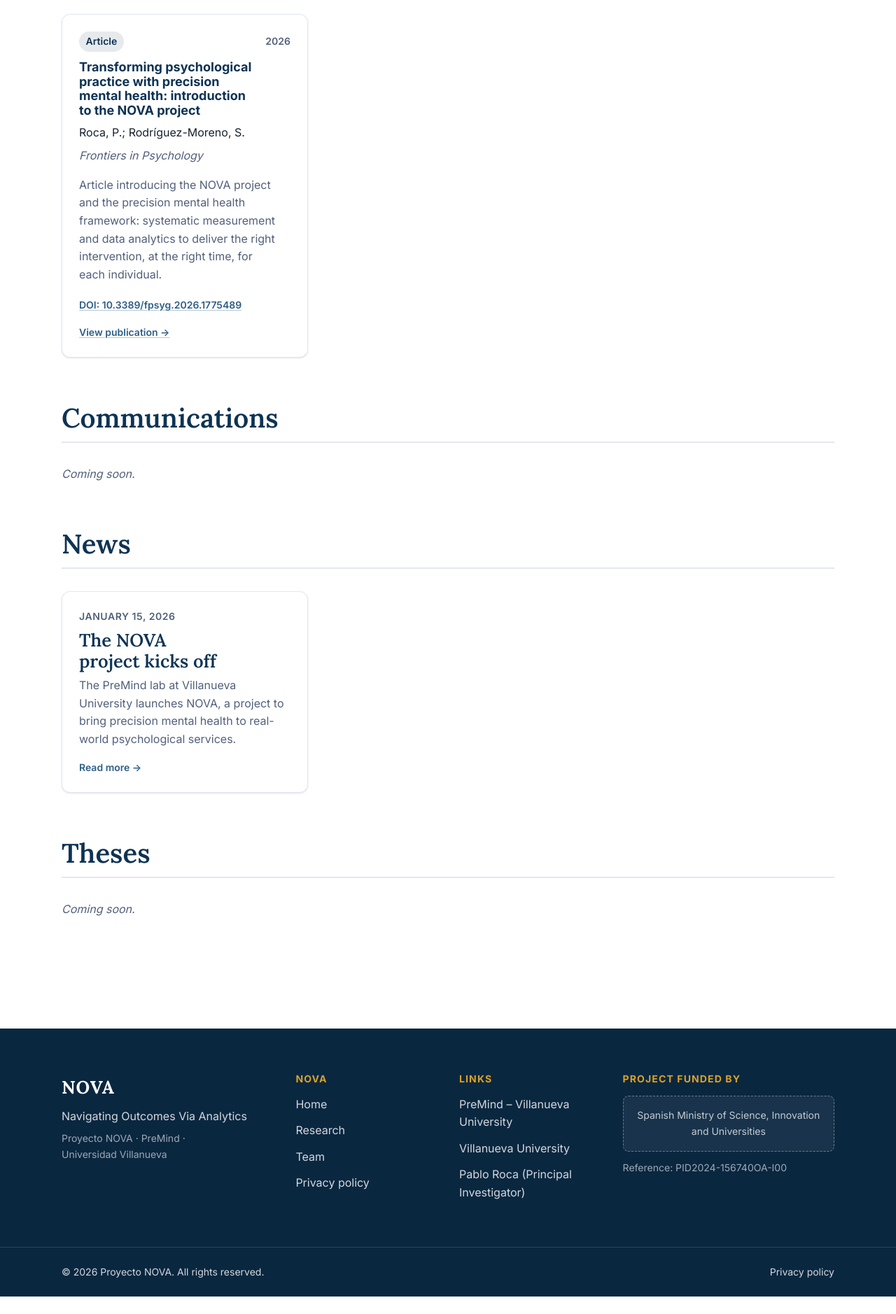
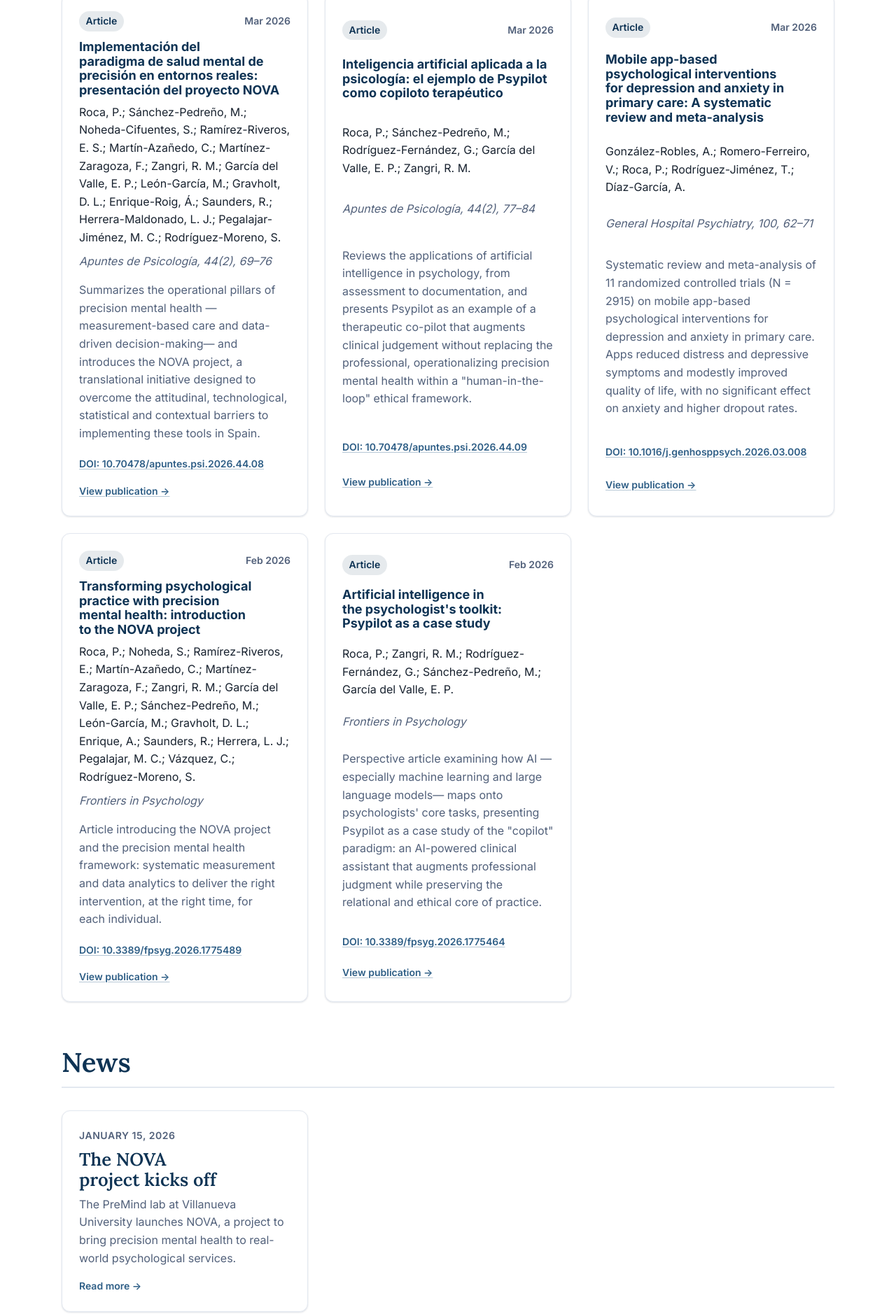
Before and after one commit to martinsps/martinsps.github.io, an Astro site: page /en/research in a window 1280 px wide. Shown: the part 538-2416 px from the top of the page at 70% size. Before the commit the page ends 2391 px from the top, so only its background shows below. Built offline with nearby package versions, Linux system fonts and the light colour scheme; Astro itself is replaced by a stand-in of ours.

Commit message:
Add publications and funder icon

```diff
--- a/src/components/Footer.astro
+++ b/src/components/Footer.astro
@@ -10,6 +10,7 @@ const institutionalLinks = [
   { href: EXTERNAL_LINKS.premind, label: t.footer.premind },
   { href: EXTERNAL_LINKS.villanueva, label: t.footer.villanueva },
   { href: EXTERNAL_LINKS.pabloRoca, label: t.footer.pabloRoca },
+  { href: EXTERNAL_LINKS.linkedin, label: t.footer.linkedin },
 ];
 
 const navLinks = [
@@ -52,17 +53,16 @@ const navLinks = [
 
     <div class="site-footer__funding">
       <h2 class="site-footer__heading">{t.footer.fundedBy}</h2>
-      {/*
-        TODO: replace this text placeholder with the official funder logo.
-        Drop the file in src/assets/funders/ and render it with astro:assets:
-          import ministerio from '../assets/funders/ministerio.svg';
-          import { Image } from 'astro:assets';
-          <Image src={ministerio} alt="..." height={64} />
-      */}
-      <div class="funder-logo" role="img" aria-label={t.footer.funder}>
-        <span>{t.footer.funder}</span>
+      <div class="funder-logo">
+        <img
+          src="/funders/logoMinisterio.jpeg"
+          alt={t.footer.funder}
+          width="1600"
+          height="328"
+          loading="lazy"
+        />
       </div>
-      <p class="site-footer__muted">{t.footer.projectRefLabel}: {SITE.projectRef}</p>
+      <p class="site-footer__muted">{t.footer.grant}</p>
     </div>
   </div>
 
@@ -128,15 +128,16 @@ const navLinks = [
     display: flex;
     align-items: center;
     justify-content: center;
-    text-align: center;
-    min-height: 5rem;
-    padding: var(--space-4);
+    padding: var(--space-3) var(--space-4);
     margin-bottom: var(--space-3);
-    border: 1px dashed color-mix(in srgb, var(--color-on-primary) 35%, transparent);
     border-radius: var(--radius-sm);
-    background: color-mix(in srgb, var(--color-on-primary) 6%, transparent);
-    font-size: var(--fs-300);
-    color: color-mix(in srgb, var(--color-on-primary) 75%, transparent);
+    background: #fff;
+  }
+  .funder-logo img {
+    display: block;
+    width: 100%;
+    max-width: 22rem;
+    height: auto;
   }
   .site-footer__bar {
     border-top: 1px solid color-mix(in srgb, var(--color-on-primary) 14%, transparent);
--- a/src/components/research/PublicationCard.astro
+++ b/src/components/research/PublicationCard.astro
@@ -11,12 +11,15 @@ const t = useTranslations(lang);
 const d = entry.data;
 const summary = pickLocalized(d.summary, lang);
 const doiUrl = d.doi ? `https://doi.org/${d.doi}` : undefined;
+const dateLabel = d.date
+  ? new Intl.DateTimeFormat(lang, { month: 'short', year: 'numeric', timeZone: 'UTC' }).format(d.date)
+  : String(d.year);
 ---
 
 <article class="pub card">
   <div class="pub__head">
     <span class="badge">{t.research.publicationTypes[d.type]}</span>
-    <span class="pub__year">{d.year}</span>
+    <span class="pub__year">{dateLabel}</span>
   </div>
   <h3 class="pub__title">
     {
--- a/src/components/views/ResearchView.astro
+++ b/src/components/views/ResearchView.astro
@@ -15,12 +15,7 @@ const pubKey = (p: CollectionEntry<'publications'>) =>
   p.data.date ? p.data.date.getTime() : new Date(p.data.year, 11, 31).getTime();
 
 const allPubs = await getCollection('publications');
-const articles = allPubs
-  .filter((p) => p.data.type !== 'communication')
-  .sort((a, b) => pubKey(b) - pubKey(a));
-const communications = allPubs
-  .filter((p) => p.data.type === 'communication')
-  .sort((a, b) => pubKey(b) - pubKey(a));
+const articles = allPubs.sort((a, b) => pubKey(b) - pubKey(a));
 
 const theses = (await getCollection('theses'))
   .filter((t) => !t.data.draft)
@@ -32,7 +27,6 @@ const news = (await getCollection('news'))
 
 const sections = [
   { id: 'publications', label: t.research.tabs.publications },
-  { id: 'communications', label: t.research.tabs.communications },
   { id: 'news', label: t.research.tabs.news },
   { id: 'theses', label: t.research.tabs.theses },
 ];
@@ -56,21 +50,6 @@ const sections = [
         articles.length > 0 ? (
           <div class="research-grid">
             {articles.map((entry) => (
-              <PublicationCard entry={entry} lang={lang} />
-            ))}
-          </div>
-        ) : (
-          <p class="research-empty">{t.research.empty}</p>
-        )
-      }
-    </div>
-
-    <div class="research-block" id="communications">
-      <h2>{t.research.tabs.communications}</h2>
-      {
-        communications.length > 0 ? (
-          <div class="research-grid">
-            {communications.map((entry) => (
               <PublicationCard entry={entry} lang={lang} />
             ))}
           </div>
--- a/src/config.ts
+++ b/src/config.ts
@@ -21,6 +21,7 @@ export const EXTERNAL_LINKS = {
   premind: 'https://www.villanueva.edu/grupo-investigacion/premind/',
   villanueva: 'https://www.villanueva.edu/',
   pabloRoca: 'https://pablorocamorales.com/',
+  linkedin: 'https://www.linkedin.com/company/laboratorio-premind',
   novaPaper:
     'https://www.frontiersin.org/journals/psychology/articles/10.3389/fpsyg.2026.1775489/full',
 } as const;
--- /dev/null
+++ b/src/content/publications/mobile-apps-primary-care-2026.yaml
@@ -0,0 +1,27 @@
+type: article
+title: "Mobile app-based psychological interventions for depression and anxiety in primary care: A systematic review and meta-analysis"
+authors:
+  - "González-Robles, A."
+  - "Romero-Ferreiro, V."
+  - "Roca, P."
+  - "Rodríguez-Jiménez, T."
+  - "Díaz-García, A."
+venue: "General Hospital Psychiatry, 100, 62–71"
+year: 2026
+date: 2026-03-10
+doi: 10.1016/j.genhosppsych.2026.03.008
+url: https://doi.org/10.1016/j.genhosppsych.2026.03.008
+featured: false
+summary:
+  es: >-
+    Revisión sistemática y metaanálisis de 11 ensayos controlados aleatorizados
+    (N = 2915) sobre intervenciones psicológicas basadas en apps móviles para la
+    depresión y la ansiedad en atención primaria. Las apps redujeron el malestar
+    y los síntomas depresivos y mejoraron levemente la calidad de vida, sin efectos
+    significativos sobre la ansiedad y con mayores tasas de abandono.
+  en: >-
+    Systematic review and meta-analysis of 11 randomized controlled trials
+    (N = 2915) on mobile app-based psychological interventions for depression and
+    anxiety in primary care. Apps reduced distress and depressive symptoms and
+    modestly improved quality of life, with no significant effect on anxiety and
+    higher dropout rates.
--- /dev/null
+++ b/src/content/publications/nova-apuntes-2026.yaml
@@ -0,0 +1,36 @@
+type: article
+title: "Implementación del paradigma de salud mental de precisión en entornos reales: presentación del proyecto NOVA"
+authors:
+  - "Roca, P."
+  - "Sánchez-Pedreño, M."
+  - "Noheda-Cifuentes, S."
+  - "Ramírez-Riveros, E. S."
+  - "Martín-Azañedo, C."
+  - "Martínez-Zaragoza, F."
+  - "Zangri, R. M."
+  - "García del Valle, E. P."
+  - "León-García, M."
+  - "Gravholt, D. L."
+  - "Enrique-Roig, Á."
+  - "Saunders, R."
+  - "Herrera-Maldonado, L. J."
+  - "Pegalajar-Jiménez, M. C."
+  - "Rodríguez-Moreno, S."
+venue: "Apuntes de Psicología, 44(2), 69–76"
+year: 2026
+date: 2026-03-30
+doi: 10.70478/apuntes.psi.2026.44.08
+url: https://www.apuntesdepsicologia.es/index.php/revista/article/view/1711
+featured: true
+summary:
+  es: >-
+    Sintetiza los pilares operativos de la salud mental de precisión —el cuidado
+    basado en la medición y la toma de decisiones basada en datos— y presenta el
+    proyecto NOVA, una iniciativa traslacional diseñada para superar las barreras
+    actitudinales, tecnológicas, estadísticas y contextuales de la implementación
+    de estas herramientas en España.
+  en: >-
+    Summarizes the operational pillars of precision mental health —measurement-based
+    care and data-driven decision-making— and introduces the NOVA project, a
+    translational initiative designed to overcome the attitudinal, technological,
+    statistical and contextual barriers to implementing these tools in Spain.
--- a/src/content/publications/nova-frontiers-2026.yaml
+++ b/src/content/publications/nova-frontiers-2026.yaml
@@ -1,12 +1,25 @@
-# TODO: completa y verifica la lista de autores en su orden correcto.
 type: article
 title: "Transforming psychological practice with precision mental health: introduction to the NOVA project"
 authors:
   - "Roca, P."
+  - "Noheda, S."
+  - "Ramírez-Riveros, E."
+  - "Martín-Azañedo, C."
+  - "Martínez-Zaragoza, F."
+  - "Zangri, R. M."
+  - "García del Valle, E. P."
+  - "Sánchez-Pedreño, M."
+  - "León-García, M."
+  - "Gravholt, D. L."
+  - "Enrique, A."
+  - "Saunders, R."
+  - "Herrera, L. J."
+  - "Pegalajar, M. C."
+  - "Vázquez, C."
   - "Rodríguez-Moreno, S."
 venue: Frontiers in Psychology
 year: 2026
-date: 2026-01-01
+date: 2026-02-27
 doi: 10.3389/fpsyg.2026.1775489
 url: https://www.frontiersin.org/journals/psychology/articles/10.3389/fpsyg.2026.1775489/full
 featured: true
--- /dev/null
+++ b/src/content/publications/psypilot-apuntes-2026.yaml
@@ -0,0 +1,25 @@
+type: article
+title: "Inteligencia artificial aplicada a la psicología: el ejemplo de Psypilot como copiloto terapéutico"
+authors:
+  - "Roca, P."
+  - "Sánchez-Pedreño, M."
+  - "Rodríguez-Fernández, G."
+  - "García del Valle, E. P."
+  - "Zangri, R. M."
+venue: "Apuntes de Psicología, 44(2), 77–84"
+year: 2026
+date: 2026-03-30
+doi: 10.70478/apuntes.psi.2026.44.09
+url: https://www.apuntesdepsicologia.es/index.php/revista/article/view/1712
+featured: false
+summary:
+  es: >-
+    Revisa las aplicaciones de la inteligencia artificial en psicología, desde la
+    evaluación hasta la documentación, y presenta Psypilot como ejemplo de copiloto
+    terapéutico que potencia el juicio clínico sin sustituir al profesional,
+    operacionalizando la salud mental de precisión bajo un marco ético «human-in-the-loop».
+  en: >-
+    Reviews the applications of artificial intelligence in psychology, from assessment
+    to documentation, and presents Psypilot as an example of a therapeutic co-pilot
+    that augments clinical judgement without replacing the professional, operationalizing
+    precision mental health within a "human-in-the-loop" ethical framework.
--- /dev/null
+++ b/src/content/publications/psypilot-frontiers-2026.yaml
@@ -0,0 +1,27 @@
+type: article
+title: "Artificial intelligence in the psychologist's toolkit: Psypilot as a case study"
+authors:
+  - "Roca, P."
+  - "Zangri, R. M."
+  - "Rodríguez-Fernández, G."
+  - "Sánchez-Pedreño, M."
+  - "García del Valle, E. P."
+venue: Frontiers in Psychology
+year: 2026
+date: 2026-02-27
+doi: 10.3389/fpsyg.2026.1775464
+url: https://www.frontiersin.org/journals/psychology/articles/10.3389/fpsyg.2026.1775464/full
+featured: false
+summary:
+  es: >-
+    Artículo de perspectiva que analiza cómo la IA —en especial el machine learning
+    y los grandes modelos de lenguaje— se integra en las tareas centrales del
+    psicólogo, y presenta Psypilot como caso de estudio del paradigma de «copiloto»:
+    un asistente clínico basado en IA que potencia el juicio profesional preservando
+    el núcleo relacional y ético de la práctica.
+  en: >-
+    Perspective article examining how AI —especially machine learning and large
+    language models— maps onto psychologists' core tasks, presenting Psypilot as a
+    case study of the "copilot" paradigm: an AI-powered clinical assistant that
+    augments professional judgment while preserving the relational and ethical core
+    of practice.
--- a/src/i18n/ui.ts
+++ b/src/i18n/ui.ts
@@ -84,10 +84,9 @@ const es = {
   },
   research: {
     title: 'Investigación',
-    intro: 'Publicaciones, comunicaciones, noticias y tesis del Proyecto NOVA y del laboratorio PreMind.',
+    intro: 'Publicaciones, noticias y tesis del Proyecto NOVA y del laboratorio PreMind.',
     tabs: {
       publications: 'Publicaciones',
-      communications: 'Comunicaciones',
       news: 'Noticias',
       theses: 'Tesis',
     },
@@ -136,11 +135,14 @@ const es = {
   footer: {
     fundedBy: 'Proyecto financiado por',
     funder: 'Ministerio de Ciencia, Innovación y Universidades',
+    grant:
+      'Ayuda PID2024-156740OA-I00 financiada por MICIU/AEI/10.13039/501100011033 y por FEDER, UE.',
     projectRefLabel: 'Referencia',
     institutional: 'Enlaces',
     premind: 'PreMind – Universidad Villanueva',
     villanueva: 'Universidad Villanueva',
     pabloRoca: 'Pablo Roca (Investigador Principal)',
+    linkedin: 'LinkedIn del proyecto',
     rights: 'Todos los derechos reservados.',
     privacy: 'Política de privacidad',
   },
@@ -153,7 +155,7 @@ const es = {
     research: {
       title: 'Investigación',
       description:
-        'Publicaciones científicas, comunicaciones, noticias y tesis del Proyecto NOVA y del laboratorio PreMind (Universidad Villanueva).',
+        'Publicaciones científicas, noticias y tesis del Proyecto NOVA y del laboratorio PreMind (Universidad Villanueva).',
     },
     team: {
       title: 'Equipo',
@@ -248,10 +250,9 @@ const en: Dictionary = {
   },
   research: {
     title: 'Research',
-    intro: 'Publications, communications, news and theses from the NOVA project and the PreMind lab.',
+    intro: 'Publications, news and theses from the NOVA project and the PreMind lab.',
     tabs: {
       publications: 'Publications',
-      communications: 'Communications',
       news: 'News',
       theses: 'Theses',
     },
@@ -300,11 +301,14 @@ const en: Dictionary = {
   footer: {
     fundedBy: 'Project funded by',
     funder: 'Spanish Ministry of Science, Innovation and Universities',
+    grant:
+      'Grant PID2024-156740OA-I00 funded by MICIU/AEI/10.13039/501100011033 and by ERDF, EU.',
     projectRefLabel: 'Reference',
     institutional: 'Links',
     premind: 'PreMind – Villanueva University',
     villanueva: 'Villanueva University',
     pabloRoca: 'Pablo Roca (Principal Investigator)',
+    linkedin: 'Project LinkedIn',
     rights: 'All rights reserved.',
     privacy: 'Privacy policy',
   },
@@ -317,7 +321,7 @@ const en: Dictionary = {
     research: {
       title: 'Research',
       description:
-        'Scientific publications, communications, news and theses from the NOVA project and the PreMind lab (Villanueva University).',
+        'Scientific publications, news and theses from the NOVA project and the PreMind lab (Villanueva University).',
     },
     team: {
       title: 'Team',
```
Also changed, not shown: public/funders/logoMinisterio.jpeg (added).
